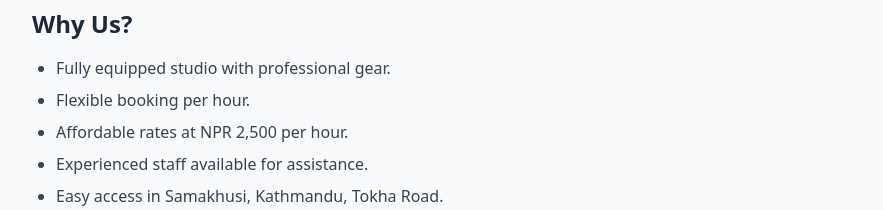
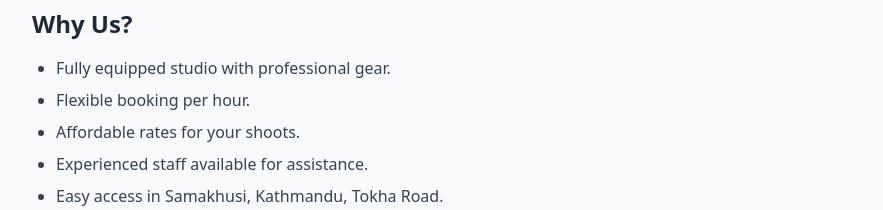
Before and after one commit to Mandip69/Samrat-Group, a React (Vite) app: page /rental/studio in a window 1280 px wide. Shown: the part 1420-1630 px from the top of the page, without its empty margins (340-1223 px from the left). Built offline with nearby package versions, Linux system fonts and the light colour scheme.

Commit message:
prices chnae in here

```diff
--- a/src/pages/rental/studio.jsx
+++ b/src/pages/rental/studio.jsx
@@ -100,7 +100,7 @@ const StudioRental = () => {
             <ul className="list-disc pl-6 space-y-2 text-gray-700">
               <li>Fully equipped studio with professional gear.</li>
               <li>Flexible booking per hour.</li>
-              <li>Affordable rates at NPR 2,500 per hour.</li>
+              <li>Affordable rates for your shoots.</li>
               <li>Experienced staff available for assistance.</li>
               <li>Easy access in Samakhusi, Kathmandu, Tokha Road.</li>
               <li>Safe and clean environment for your shoots.</li>
```
